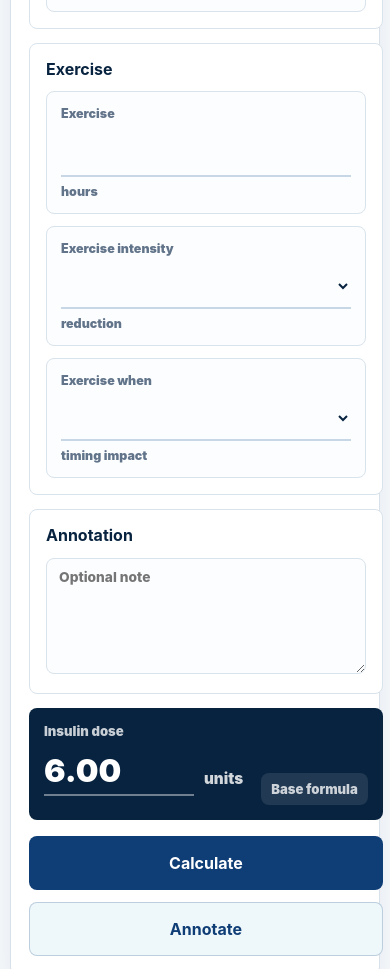
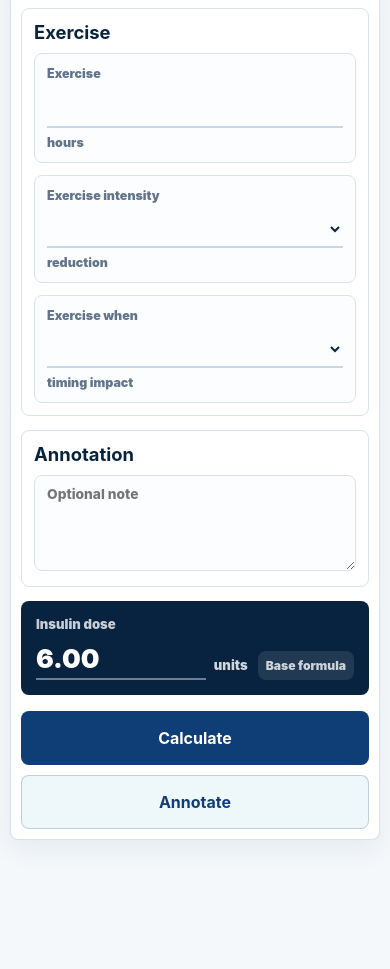
Before and after one commit to lazyllama995/GlucoBot, a website with bundled scripts: page index.html in a window 390 px wide. Shown: the part 647-1616 px from the top of the page. After the commit the page ends 1547 px from the top, so only its background shows below. Built offline with nearby package versions, Linux system fonts and the light colour scheme; files whose address does not match are found by name.

Commit message:
Add home screen icon and mobile calculator fixes

```diff
--- a/index.html
+++ b/index.html
@@ -9,6 +9,12 @@
     />
     <title>GlucoBot</title>
     <link rel="icon" href="./src/assets/glucobot-icon.png" type="image/png" />
+    <link rel="apple-touch-icon" href="./src/assets/apple-touch-icon.png" />
+    <link rel="manifest" href="./manifest.webmanifest" />
+    <meta name="apple-mobile-web-app-title" content="GlucoBot" />
+    <meta name="apple-mobile-web-app-capable" content="yes" />
+    <meta name="apple-mobile-web-app-status-bar-style" content="default" />
+    <meta name="theme-color" content="#0f3d75" />
     <link rel="stylesheet" href="./src/styles/app.css" />
   </head>
   <body>
--- a/server.mjs
+++ b/server.mjs
@@ -17,7 +17,8 @@ const mimeTypes = {
   ".js": "text/javascript; charset=utf-8",
   ".json": "application/json; charset=utf-8",
   ".png": "image/png",
-  ".svg": "image/svg+xml"
+  ".svg": "image/svg+xml",
+  ".webmanifest": "application/manifest+json; charset=utf-8"
 };
 
 const server = createServer(async (request, response) => {
--- a/src/styles/app.css
+++ b/src/styles/app.css
@@ -27,6 +27,7 @@ html {
 body {
   margin: 0;
   min-width: 320px;
+  overflow-x: hidden;
 }
 
 a {
@@ -355,6 +356,7 @@ select:focus {
 .dose-calculator {
   display: grid;
   gap: 18px;
+  min-width: 0;
   align-content: start;
   padding: clamp(18px, 3vw, 28px);
   border: 1px solid rgba(15, 61, 117, 0.16);
@@ -369,6 +371,7 @@ select:focus {
   justify-content: space-between;
   gap: 18px;
   min-height: 112px;
+  min-width: 0;
   padding: 14px;
   border: 1px solid rgba(8, 35, 63, 0.72);
   border-radius: 8px;
@@ -428,11 +431,13 @@ select:focus {
 .calculator-form {
   display: grid;
   gap: 14px;
+  min-width: 0;
 }
 
 .calculator-section {
   display: grid;
   gap: 12px;
+  min-width: 0;
   padding: 16px;
   border: 1px solid var(--line);
   border-radius: 8px;
@@ -447,6 +452,7 @@ select:focus {
 .field-grid {
   display: grid;
   gap: 12px;
+  min-width: 0;
 }
 
 .primary-fields {
@@ -480,6 +486,7 @@ select:focus {
 .calc-field {
   position: relative;
   min-height: 112px;
+  min-width: 0;
   padding: 14px;
   border: 1px solid var(--line);
   border-radius: 8px;
@@ -576,6 +583,7 @@ select:focus {
 
 .annotation-field {
   display: block;
+  min-width: 0;
 }
 
 .annotation-field textarea {
@@ -1001,9 +1009,23 @@ select:focus {
 }
 
 @media (max-width: 560px) {
+  .navbar {
+    min-height: 86px;
+    padding: 14px 18px;
+  }
+
+  .brand-icon {
+    width: 48px;
+    height: 48px;
+  }
+
+  .brand-lockup strong {
+    font-size: 1.25rem;
+  }
+
   main {
-    width: min(100% - 20px, 1180px);
-    padding-top: 14px;
+    width: 100%;
+    padding: 14px 10px 36px;
   }
 
   h1 {
@@ -1028,6 +1050,77 @@ select:focus {
   .app-tabs {
     width: 100%;
     grid-template-columns: repeat(2, minmax(0, 1fr));
+    margin-bottom: 14px;
+  }
+
+  .tab-button {
+    min-height: 46px;
+    padding: 0 8px;
+    font-size: 0.98rem;
+  }
+
+  .dose-calculator {
+    gap: 12px;
+    padding: 10px;
+  }
+
+  .calculator-section {
+    gap: 10px;
+    padding: 12px;
+  }
+
+  .calculator-section h2 {
+    font-size: 1.15rem;
+  }
+
+  .calc-field {
+    min-height: 92px;
+    padding: 12px;
+  }
+
+  .calc-field input {
+    min-height: 38px;
+    font-size: 1.55rem;
+  }
+
+  .calc-field select {
+    min-height: 38px;
+    font-size: 1rem;
+  }
+
+  .annotation-field textarea {
+    min-height: 96px;
+  }
+
+  .dose-summary {
+    align-items: center;
+    min-height: 92px;
+    gap: 10px;
+  }
+
+  .dose-edit {
+    grid-template-columns: minmax(86px, 1fr) auto;
+    gap: 8px;
+    margin-top: 6px;
+  }
+
+  .dose-edit input {
+    min-height: 38px;
+    font-size: 1.65rem;
+  }
+
+  .dose-edit small {
+    margin-bottom: 7px;
+    font-size: 0.82rem;
+  }
+
+  .dose-summary > strong {
+    padding: 7px 8px;
+    font-size: 0.76rem;
+  }
+
+  .calculator-actions {
+    gap: 10px;
   }
 
   .vision-preview-panel,
```
Also changed, not shown: manifest.webmanifest (added), src/assets/apple-touch-icon.png (added), src/assets/icon-192.png (added), src/assets/icon-512.png (added).
